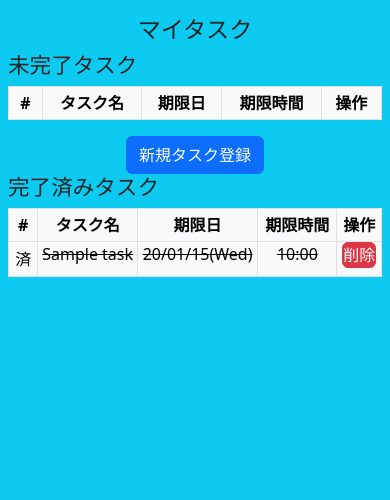
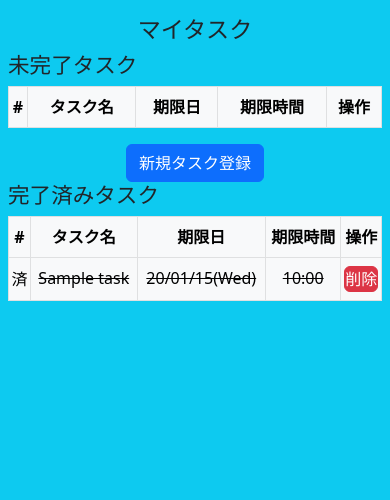
Before and after one commit to ShumpeiSeto/flask2, a Flask app: page /my_task in a window 390 px wide. Shown: the part 78-578 px from the top of the page. Run offline with Flask 3, Linux system fonts and the light colour scheme; a user stored in the database is signed in; tables that the repository leaves empty hold one stand-in row (values such as "Sample post"); lists and menus that the app fills with data are empty.

Commit message:
削除確認ページの修正とタスク一覧ページのテーブル余白修正

```diff
--- a/taskbell/templates/testtemp/my_task.html
+++ b/taskbell/templates/testtemp/my_task.html
@@ -8,31 +8,31 @@
         <table class="table table-light table-hover table-bordered">
           <thead>
             <tr>
-              <th scope="col" class="py-1 p-md-2 text-center">#</th>
-              <th scope="col" class="py-1 p-md-2 text-center">タスク名</th>
-              <th scope="col" class="py-1 p-md-2 text-center">期限日</th>
-              <th scope="col" class="py-1 p-md-2 text-center">期限時間</th>
-              <th scope="col" class="py-1 p-md-2 text-center">操作</th>
+              <th scope="col" class="px-0 p-md-2 text-center">#</th>
+              <th scope="col" class="px-0 p-md-2 text-center">タスク名</th>
+              <th scope="col" class="px-0 p-md-2 text-center">期限日</th>
+              <th scope="col" class="px-0 p-md-2 text-center">期限時間</th>
+              <th scope="col" class="px-0 p-md-2 text-center">操作</th>
             </tr>
           </thead>
           <tbody>
             {% for nc_task in nc_tasks %}
               <tr>
-                <th scope="row" class="py-1 p-md-2">
+                <th scope="row" class="px-0 p-md-2">
                   <a href="{{ url_for('check_task', task_id=nc_task['task_id']) }}" class="check_box_a">
                     <button type="button" class="btn btn-light rounded-circl py-0 check_box_b">✔</button>
                   </a>
                 </th>
-                <td class="py-1 p-md-2 text-center">
+                <td class="px-0 p-md-2 text-center">
                   <label class="form-check-label" for="firstCheckbox">{{ nc_task['title']}}</label>
                 </td>
-                <td class="py-1 p-md-2 text-center">
+                <td class="px-0 p-md-2 text-center">
                   <label class="deadline" for="deadline">{{ nc_task['deadline'].strftime('%y/%m/%d(%a)') }}</label>
                 </td>
-                <td class="py-1 p-md-2 text-center">
+                <td class="px-0 p-md-2 text-center">
                   <label class="deadline" for="deadline">{{ nc_task['deadline'].strftime('%H:%m') }}</label>
                 </td>
-                <td class="py-1 p-md-2 text-center">
+                <td class="px-0 p-md-2 text-center">
                   {# <a href="{{ url_for('edit_task', task_id=nc_task['task_id']) }}">編集</a> #}
                   <a href="{{ url_for('edit_task', task_id=nc_task['task_id']) }}"><button type="button" class="btn btn-primary py-1">編集</button></a>
                   {# <a href="{{ url_for('delete_task', task_id=nc_task['task_id']) }}">削除</a> #}
@@ -57,31 +57,31 @@
         <table class="table table-light table-hover table-bordered">
           <thead>
             <tr>
-              <th scope="col" class="p-1 p-md-2 text-center">#</th>
-              <th scope="col" class="p-1 p-md-2 text-center">タスク名</th>
-              <th scope="col" class="p-1 p-md-2 text-center">期限日</th>
-              <th scope="col" class="p-1 p-md-2 text-center">期限時間</th>
-              <th scope="col" class="p-1 p-md-2 text-center">操作</th>
+              <th scope="col" class="px-0 p-md-2 text-center">#</th>
+              <th scope="col" class="px-0 p-md-2 text-center">タスク名</th>
+              <th scope="col" class="px-0 p-md-2 text-center">期限日</th>
+              <th scope="col" class="px-0 p-md-2 text-center">期限時間</th>
+              <th scope="col" class="px-0 p-md-2 text-center">操作</th>
             </tr>
           </thead>
           <tbody>
             {% for c_task in c_tasks %}
               <tr>
-                <th scope="row" class="p-1 p-md-2 text-center">
+                <th scope="row" class="px-0 p-md-2 text-center">
                   <a href="{{ url_for('check_task', task_id=c_task['task_id']) }}" class="check_box_a">
                 <button type="button" class="btn btn-light rounded-circl p-0 check_box_b">済</button>
                   </a>
                 </th>
-                <td class="p-0 p-md-2 text-center">
+                <td class="px-0 p-md-2 text-center">
                   <label class="comp_task_name text-decoration-line-through" for="firstCheckbox">{{ c_task['title']}}</label>
                 </td>
-                <td class="p-0 p-md-2 text-center">
+                <td class="px-0 p-md-2 text-center">
                   <label class="comp_task_deadline text-decoration-line-through" for="deadline">{{ c_task['deadline'].strftime('%y/%m/%d(%a)') }}</label>
                 </td>
-                <td class="p-0 p-md-2 text-center">
+                <td class="px-0 p-md-2 text-center">
                   <label class="comp_task_deadline text-decoration-line-through" for="deadline">{{ c_task['deadline'].strftime('%H:%M')}}</label>
                 </td>
-                <td class="p-0 p-md-2 text-center">
+                <td class="px-0 p-md-2 text-center">
                   {# <a href="{{ url_for('delete_task', task_id=c_task['task_id']) }}">削除</a> #}
                   <a href="{{ url_for('delete_task', task_id=c_task['task_id']) }}"><button type="button" class="btn btn-danger p-0">削除</button></a>
                 </td>
```
Also changed, not shown: taskbell/templates/testtemp/delete_confirm_task.html (+10 -4 lines).
